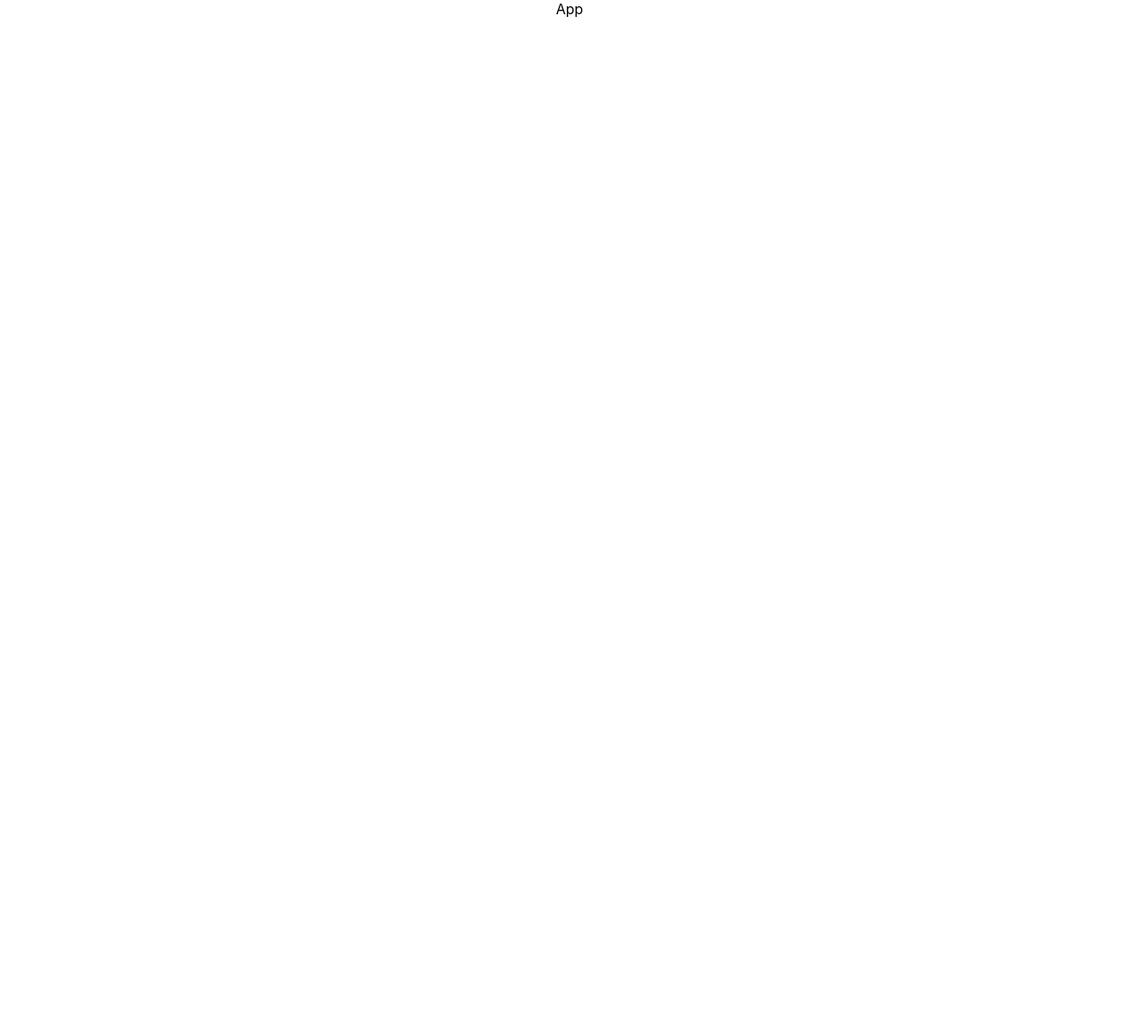
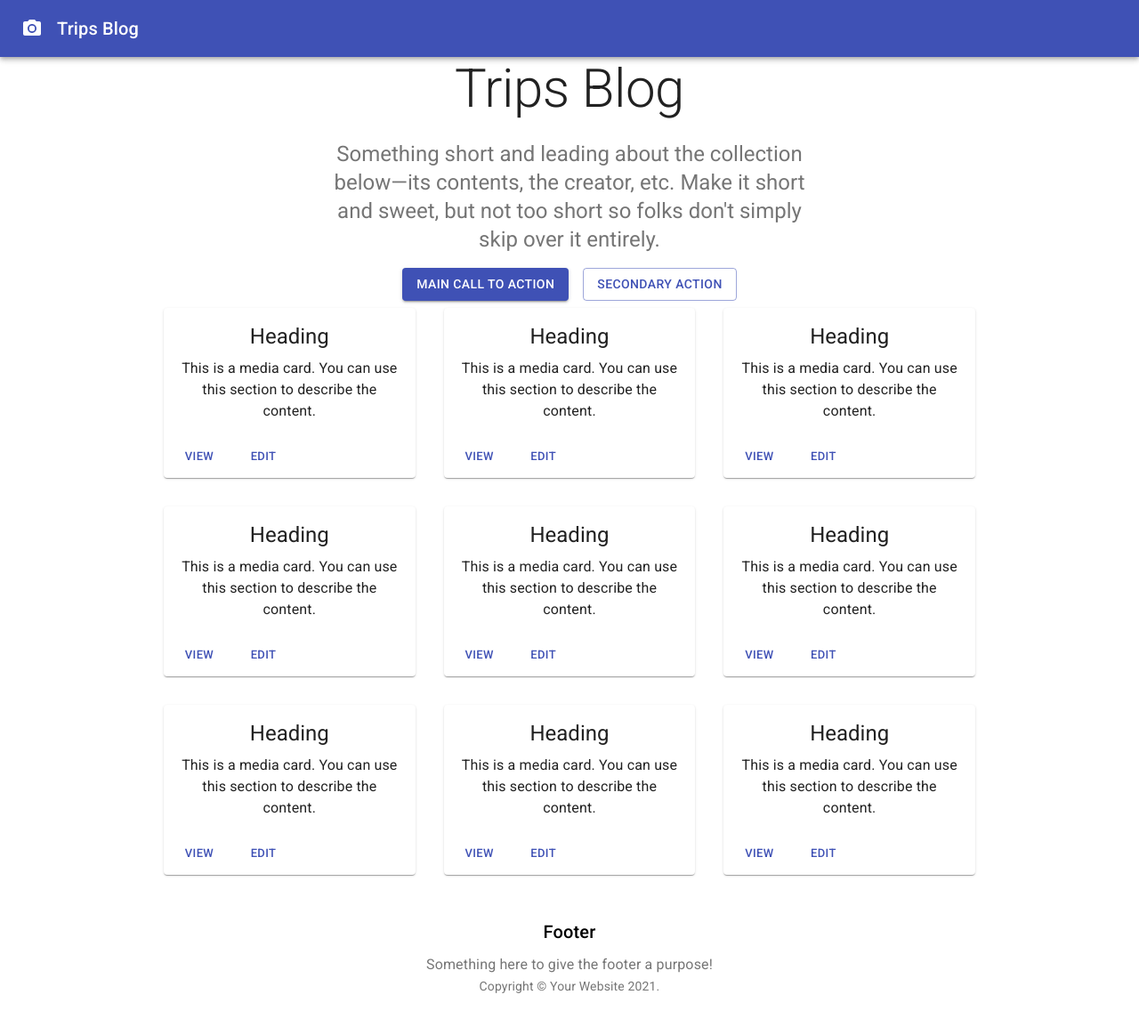
Before and after one commit to PamelaFeijo/mytraveljournal, a React (Create React App) app in the folder client/: page / in a window 1280 px wide. Shown: the top 1154 px of the page at 89% size. Before the commit the page ends 800 px from the top, so only its background shows below. Built offline with nearby package versions, Linux system fonts and the light colour scheme; grey boxes are pictures that could not be loaded.

Commit message:
Add components Navbar, Main, Posts, Footer

```diff
--- a/client/src/App.js
+++ b/client/src/App.js
@@ -1,9 +1,16 @@
 import './App.css';
+import Navbar from "./components/Navbar"
+import Main from "./components/Main"
+import Posts from "./components/Posts"
+import Footer from "./components/Footer"
 
 function App() {
   return (
     <div className="App">
-      App
+      <Navbar/>
+      <Main />
+      <Posts />
+      <Footer />
     </div>
   );
 }
--- /dev/null
+++ b/client/src/components/Footer.js
@@ -0,0 +1,45 @@
+import {  Link, Typography } from "@material-ui/core";
+
+import { makeStyles } from '@material-ui/core/styles';
+
+const useStyles = makeStyles((theme) => ({
+    footer: {
+        backgroundColor: theme.palette.background.paper,
+        padding: theme.spacing(6),
+    },
+  }));
+
+  function Copyright() {
+    return (
+      <Typography variant="body2" color="textSecondary" align="center">
+        {'Copyright © '}
+        <Link color="inherit" href="https://material-ui.com/">
+          Your Website
+        </Link>{' '}
+        {new Date().getFullYear()}
+        {'.'}
+      </Typography>
+    );
+  }
+
+
+
+const Footer = () => {
+  const classes = useStyles();
+
+  return (
+    <div>
+       <footer className={classes.footer}>
+        <Typography variant="h6" align="center" gutterBottom>
+          Footer
+        </Typography>
+        <Typography variant="subtitle1" align="center" color="textSecondary" component="p">
+          Something here to give the footer a purpose!
+        </Typography>
+        <Copyright />
+      </footer>
+    </div>
+  );
+};
+
+export default Footer;
--- /dev/null
+++ b/client/src/components/Main.js
@@ -0,0 +1,56 @@
+import { Container, Grid, Button, Typography } from "@material-ui/core";
+import { makeStyles } from "@material-ui/core/styles";
+
+const useStyles = makeStyles((theme) => ({
+  icon: {
+    marginRight: theme.spacing(2),
+  },
+}));
+
+const Main = () => {
+  const classes = useStyles();
+
+  return (
+    <div>
+      <div className={classes.heroContent}>
+        <Container maxWidth="sm">
+          <Typography
+            component="h1"
+            variant="h2"
+            align="center"
+            color="textPrimary"
+            gutterBottom
+          >
+            Trips Blog
+          </Typography>
+          <Typography
+            variant="h5"
+            align="center"
+            color="textSecondary"
+            paragraph
+          >
+            Something short and leading about the collection below—its contents,
+            the creator, etc. Make it short and sweet, but not too short so
+            folks don&apos;t simply skip over it entirely.
+          </Typography>
+          <div className={classes.heroButtons}>
+            <Grid container spacing={2} justifyContent="center">
+              <Grid item>
+                <Button variant="contained" color="primary">
+                  Main call to action
+                </Button>
+              </Grid>
+              <Grid item>
+                <Button variant="outlined" color="primary">
+                  Secondary action
+                </Button>
+              </Grid>
+            </Grid>
+          </div>
+        </Container>
+      </div>
+    </div>
+  );
+};
+
+export default Main;
--- /dev/null
+++ b/client/src/components/Navbar.js
@@ -0,0 +1,32 @@
+import { AppBar, Toolbar, Typography } from "@material-ui/core";
+
+import CameraIcon from '@material-ui/icons/PhotoCamera';
+
+
+import { makeStyles } from '@material-ui/core/styles';
+
+const useStyles = makeStyles((theme) => ({
+    icon: {
+      marginRight: theme.spacing(2),
+    },
+  }));
+
+
+const Navbar = () => {
+  const classes = useStyles();
+
+  return (
+    <div>
+      <AppBar position="relative">
+        <Toolbar>
+          <CameraIcon className={classes.icon} />
+          <Typography variant="h6" color="inherit" noWrap>
+            Trips Blog
+          </Typography>
+        </Toolbar>
+      </AppBar>
+    </div>
+  );
+};
+
+export default Navbar;
--- /dev/null
+++ b/client/src/components/Posts.js
@@ -0,0 +1,53 @@
+import { Container, Grid, Button, Typography, Card, CardMedia, CardContent, CardActions } from "@material-ui/core";
+import { makeStyles } from '@material-ui/core/styles';
+
+const useStyles = makeStyles((theme) => ({
+    icon: {
+      marginRight: theme.spacing(2),
+    },
+  }));
+
+  const cards = [1, 2, 3, 4, 5, 6, 7, 8, 9];
+
+const Posts = () => {
+  const classes = useStyles();
+
+  return (
+    <div>
+     <Container className={classes.cardGrid} maxWidth="md">
+          {/* End hero unit */}
+          <Grid container spacing={4}>
+            {cards.map((card) => (
+              <Grid item key={card} xs={12} sm={6} md={4}>
+                <Card className={classes.card}>
+                  <CardMedia
+                    className={classes.cardMedia}
+                    image="https://source.unsplash.com/random"
+                    title="Image title"
+                  />
+                  <CardContent className={classes.cardContent}>
+                    <Typography gutterBottom variant="h5" component="h2">
+                      Heading
+                    </Typography>
+                    <Typography>
+                      This is a media card. You can use this section to describe the content.
+                    </Typography>
+                  </CardContent>
+                  <CardActions>
+                    <Button size="small" color="primary">
+                      View
+                    </Button>
+                    <Button size="small" color="primary">
+                      Edit
+                    </Button>
+                  </CardActions>
+                </Card>
+              </Grid>
+            ))}
+          </Grid>
+        </Container>
+    </div>
+  );
+};
+
+export default Posts;
```
